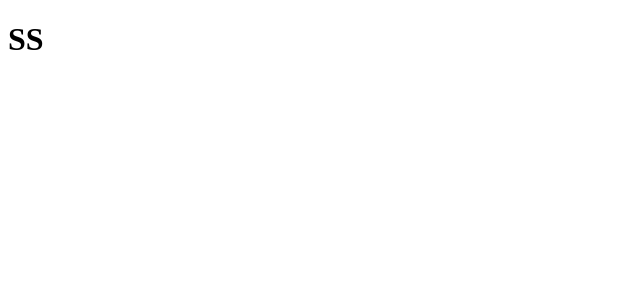
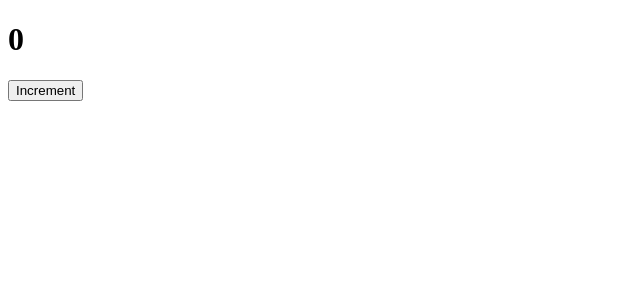
Before and after one commit to toanlehcm/demo_reactjs, a React (Create React App) app: page / in a window 1280 px wide. Shown: the top 300 px of the page, without its empty margins (0-640 px from the left). Built offline with nearby package versions, Linux system fonts and the light colour scheme.

Commit message:
counter app example

```diff
--- a/src/index.js
+++ b/src/index.js
@@ -1,9 +1,16 @@
-import React, {useState} from "react";
+import React, { useState } from "react";
 import ReactDOM from "react-dom";
 // import App from "./App";
 
-function Hello() {
-    const [name, setName] = useState("SS");
-    return <h1>{name}</h1>;
+function Counter() {
+    const [counter, setCounter] = useState(0);
+
+    function increment() {
+        setCounter(counter + 1);
+    }
+
+    return <div><h1>{counter}</h1>
+        <button onClick={increment}>Increment</button>
+    </div>;
 }
-ReactDOM.render(<Hello />, document.getElementById('app'));
+ReactDOM.render(<Counter />, document.getElementById('app'));
```
Also changed, not shown: 1 other file (tests, documents, lock files or other folders).
